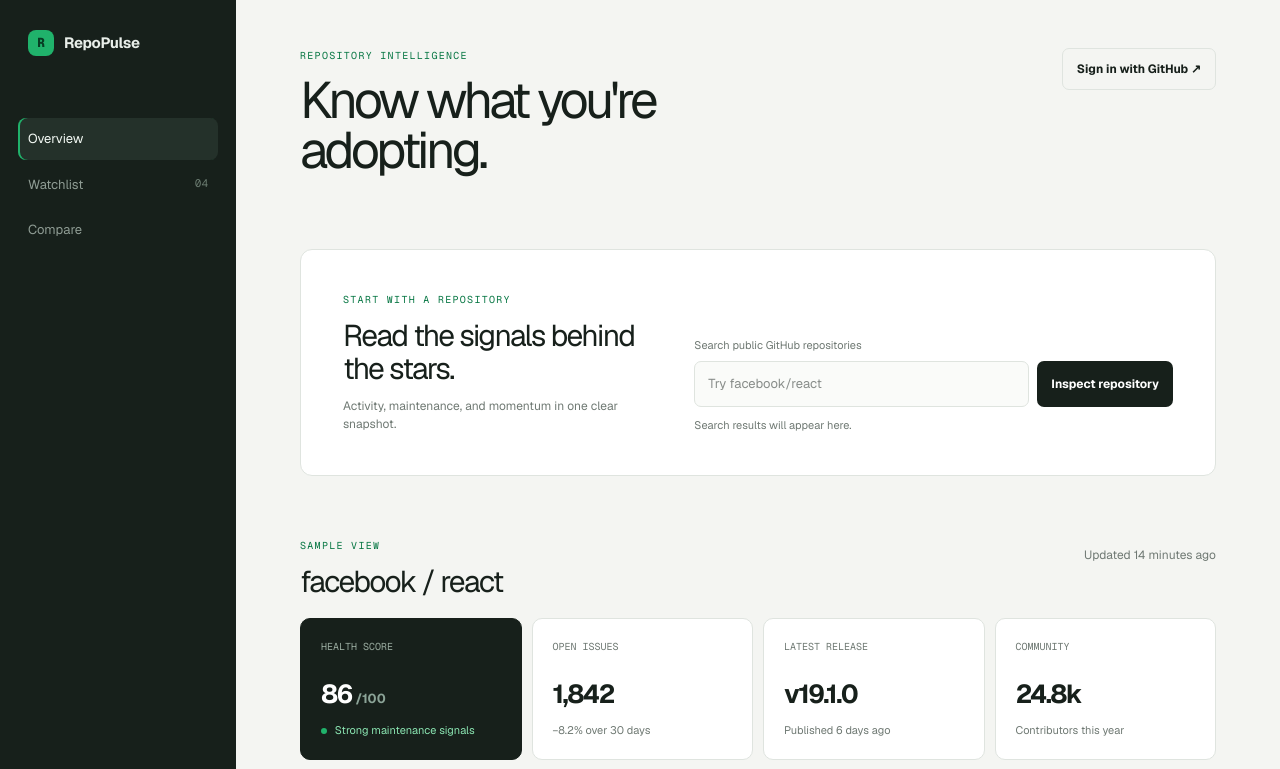
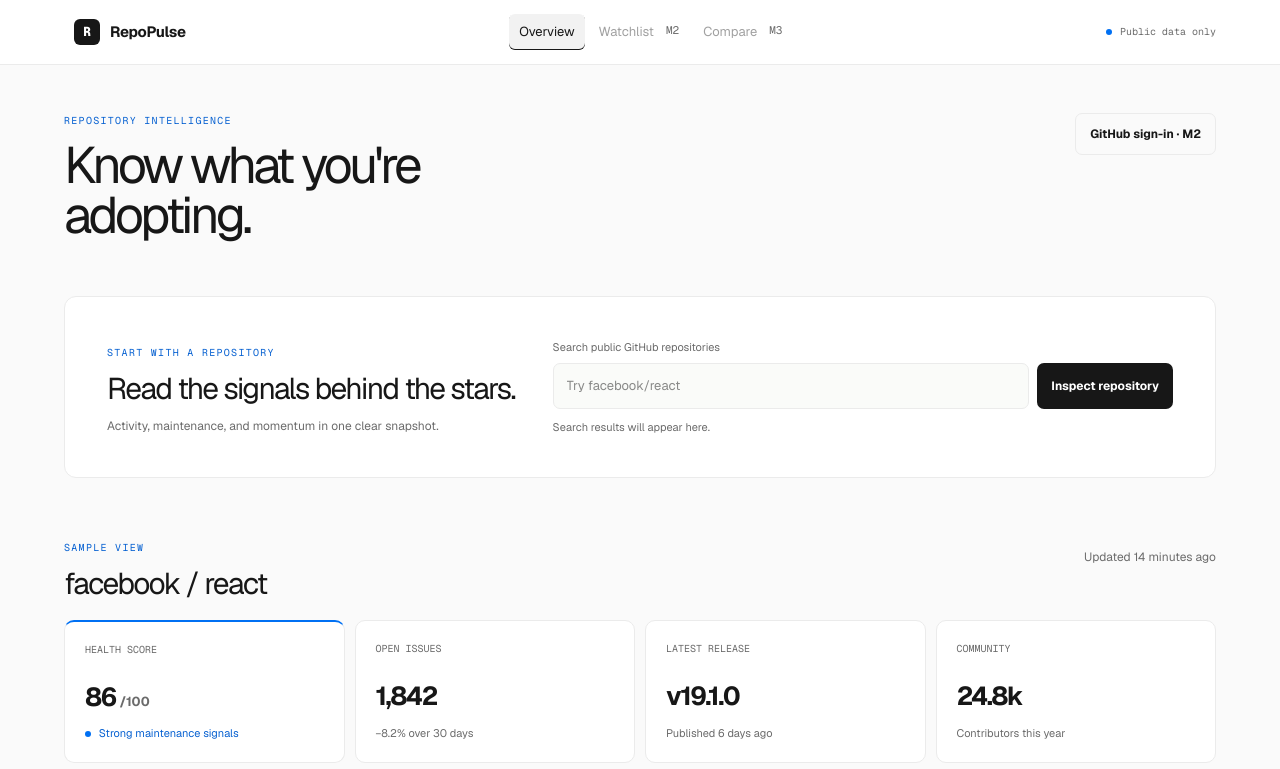
Before and after one commit to rishibalanagu0108/repopulse, a Next.js app: page / in a window 1280 px wide. Shown: the top 769 px of the page. Built offline with nearby package versions, Linux system fonts and the light colour scheme.

Commit message:
style: align UI with Vercel design system

```diff
--- a/src/app/globals.css
+++ b/src/app/globals.css
@@ -1,14 +1,15 @@
 @import "tailwindcss";
 
 :root {
-  --background: #f4f5f2;
-  --foreground: #17201b;
+  --background: #fafafa;
+  --foreground: #171717;
   --surface: #ffffff;
-  --muted: #6f7973;
-  --line: #dfe4df;
-  --accent: #20b26b;
-  --accent-dark: #087744;
-  --dark-surface: #17201b;
+  --muted: #6b6b6b;
+  --faint: #a1a1a1;
+  --line: #ebebeb;
+  --accent: #0070f3;
+  --accent-dark: #0761d1;
+  --dark-surface: #171717;
 }
 
 @theme inline {
@@ -26,17 +27,18 @@ body {
 
 * { box-sizing: border-box; }
 
-.app-frame { min-height: 100dvh; display: grid; grid-template-columns: 236px 1fr; }
-.rail { background: var(--dark-surface); color: #e8eee9; display: flex; flex-direction: column; padding: 30px 18px 24px; }
+.app-frame { min-height: 100dvh; }
+.rail { align-items: center; background: var(--surface); border-bottom: 1px solid var(--line); color: var(--foreground); display: flex; min-height: 64px; padding: 14px clamp(24px, 5vw, 76px); }
 .brand-lockup { display: flex; align-items: center; gap: 10px; font-size: 15px; font-weight: 650; letter-spacing: -0.02em; padding: 0 10px; }
-.brand-mark { display: grid; place-items: center; width: 26px; height: 26px; border-radius: 8px; background: var(--accent); color: #073c23; font-family: var(--font-geist-mono); font-size: 13px; font-weight: 800; }
-.rail-nav { display: grid; gap: 4px; margin-top: 62px; }
-.rail-link { color: #8f9c94; border-radius: 8px; display: flex; justify-content: space-between; padding: 11px 10px; font-size: 13px; text-decoration: none; transition: color 160ms, background 160ms; }
-.rail-link:hover, .rail-link.is-active { background: #24312a; color: #f4faf5; }
-.rail-link.is-active { box-shadow: inset 2px 0 0 var(--accent); }
-.rail-count { color: #6b7c71; font-family: var(--font-geist-mono); font-size: 11px; }
-.rail-footer { align-items: center; color: #7c8a81; display: flex; font-family: var(--font-geist-mono); font-size: 10px; gap: 8px; margin-top: auto; padding: 0 10px; }
-.status-dot { background: var(--accent); border-radius: 50%; box-shadow: 0 0 0 4px #234333; height: 6px; width: 6px; }
+.brand-mark { background: var(--dark-surface); border-radius: 6px; color: white; display: grid; font-family: var(--font-geist-mono); font-size: 13px; font-weight: 800; height: 26px; place-items: center; width: 26px; }
+.rail-nav { display: flex; gap: 4px; margin: 0 auto; }
+.rail-link { border-radius: 6px; color: var(--muted); display: flex; font-size: 13px; justify-content: space-between; padding: 8px 10px; text-decoration: none; transition: color 160ms, background 160ms; }
+.rail-link:hover, .rail-link.is-active { background: #f2f2f2; color: var(--foreground); }
+.rail-link.is-active { box-shadow: inset 0 -1px 0 var(--foreground); }
+.rail-link.is-planned { color: var(--faint); cursor: default; }
+.rail-count { color: var(--muted); font-family: var(--font-geist-mono); font-size: 11px; margin-left: 12px; }
+.rail-footer { align-items: center; color: var(--muted); display: flex; font-family: var(--font-geist-mono); font-size: 10px; gap: 8px; }
+.status-dot { background: var(--accent); border-radius: 50%; height: 6px; width: 6px; }
 .main-content { max-width: 1360px; padding: 48px clamp(24px, 5vw, 76px) 32px; width: 100%; }
 .topbar, .section-heading, .panel-heading { align-items: flex-start; display: flex; justify-content: space-between; gap: 24px; }
 .eyebrow { color: var(--accent-dark); font-family: var(--font-geist-mono); font-size: 10px; letter-spacing: .13em; margin: 0 0 12px; text-transform: uppercase; }
@@ -47,7 +49,7 @@ h3 { font-size: 14px; letter-spacing: -0.02em; margin-bottom: 0; }
 .profile-button, .primary-button { border: 0; border-radius: 7px; cursor: pointer; font: inherit; font-size: 12px; font-weight: 650; padding: 11px 14px; transition: transform 160ms, background 160ms; }
 .profile-button { background: transparent; border: 1px solid var(--line); color: var(--foreground); }
 .profile-button:hover, .primary-button:hover { transform: translateY(-1px); }
-.search-panel { align-items: end; background: var(--surface); border: 1px solid var(--line); border-radius: 12px; display: grid; gap: 32px; grid-template-columns: minmax(0, .8fr) minmax(320px, 1.2fr); margin-top: 74px; padding: clamp(24px, 4vw, 42px); }
+.search-panel { align-items: end; background: var(--surface); border: 1px solid var(--line); border-radius: 12px; display: grid; gap: 32px; grid-template-columns: minmax(0, .8fr) minmax(320px, 1.2fr); margin-top: 56px; padding: clamp(24px, 4vw, 42px); }
 .muted-copy, .freshness, .panel-meta, .metric-change { color: var(--muted); font-size: 12px; }
 .muted-copy { margin: 12px 0 0; }
 .search-form label { color: var(--muted); display: block; font-size: 11px; margin-bottom: 8px; }
@@ -70,14 +72,14 @@ h3 { font-size: 14px; letter-spacing: -0.02em; margin-bottom: 0; }
 .metric-grid { display: grid; gap: 10px; grid-template-columns: repeat(4, minmax(0, 1fr)); margin-top: 20px; }
 .metric-card, .panel { background: var(--surface); border: 1px solid var(--line); border-radius: 10px; }
 .metric-card { display: flex; flex-direction: column; min-height: 136px; padding: 20px; }
-.metric-card-score { background: var(--dark-surface); border-color: var(--dark-surface); color: white; }
+.metric-card-score { border-top: 2px solid var(--accent); }
 .metric-label { color: var(--muted); font-family: var(--font-geist-mono); font-size: 10px; text-transform: uppercase; }
-.metric-card-score .metric-label { color: #9aaca0; }
+.metric-card-score .metric-label { color: var(--muted); }
 .metric-card strong { font-size: 26px; letter-spacing: -0.06em; margin: 21px 0 8px; }
 .metric-card strong span { color: #718278; font-size: 13px; letter-spacing: 0; margin-left: 4px; }
-.metric-card-score strong span { color: #8ba397; }
+.metric-card-score strong span { color: var(--muted); }
 .metric-change, .score-note { font-size: 11px; margin-top: auto; }
-.score-note { color: #8be5b2; }
+.score-note { color: var(--accent-dark); }
 .score-note i { background: var(--accent); border-radius: 50%; display: inline-block; height: 6px; margin-right: 5px; width: 6px; }
 .detail-grid { display: grid; gap: 10px; grid-template-columns: 1.05fr .95fr; margin-top: 10px; }
 .panel { padding: 22px; }
@@ -104,10 +106,9 @@ h3 { font-size: 14px; letter-spacing: -0.02em; margin-bottom: 0; }
 .repository-grid { display: grid; gap: 10px; grid-template-columns: repeat(2, minmax(0, 1fr)); margin-top: 12px; }
 .repository-grid .panel { min-height: 206px; }
 .repository-grid h2 { font-size: 17px; }
-.repository-score { background: var(--dark-surface); border-color: var(--dark-surface); color: white; }
-.repository-score .eyebrow { color: #86dba9; }.repository-score strong { display: block; font-size: 30px; letter-spacing: -.06em; margin: 28px 0 14px; }.repository-score p:not(.eyebrow) { color: #a1b0a6; font-size: 12px; line-height: 1.6; max-width: 42ch; }.repository-score .freshness { color: #82948a; display: block; font-family: var(--font-geist-mono); font-size: 10px; margin-top: 20px; }
+.repository-score { border-top: 2px solid var(--accent); }.repository-score .eyebrow { color: var(--accent-dark); }.repository-score strong { display: block; font-size: 30px; letter-spacing: -.06em; margin: 28px 0 14px; }.repository-score p:not(.eyebrow) { color: var(--muted); font-size: 12px; line-height: 1.6; max-width: 42ch; }.repository-score .freshness { color: var(--muted); display: block; font-family: var(--font-geist-mono); font-size: 10px; margin-top: 20px; }
 .signal-list { margin-top: 12px; }.signal-list > div { border-top: 1px solid var(--line); display: flex; justify-content: space-between; padding: 12px 0; }.signal-list span { color: var(--muted); font-size: 12px; }.signal-list strong { font-family: var(--font-geist-mono); font-size: 11px; }
 .error-panel { background: var(--surface); border: 1px solid var(--line); border-radius: 10px; margin-top: 100px; max-width: 650px; padding: 38px; }.error-panel h1 { font-size: 34px; }.error-panel > p:not(.eyebrow) { color: var(--muted); font-size: 13px; margin: 18px 0 26px; }.error-panel .primary-button { display: inline-block; text-decoration: none; }
 .loading-block { display: grid; gap: 12px; margin-top: 120px; }.loading-block span { animation: pulse 1.3s ease-in-out infinite; background: #e2e8e2; border-radius: 6px; display: block; height: 42px; }.loading-block span:nth-child(1) { height: 92px; width: 48%; }.loading-block span:nth-child(2) { width: 80%; }.loading-block span:nth-child(3) { width: 64%; }.loading-block span:nth-child(4) { width: 72%; } @keyframes pulse { 50% { opacity: .45; } }
-@media (max-width: 900px) { .app-frame { grid-template-columns: 1fr; }.rail { flex-direction: row; align-items: center; padding: 16px 20px; }.rail-nav { display: flex; margin: 0 0 0 auto; }.rail-footer { display: none; }.main-content { padding-top: 38px; }.search-panel, .detail-grid { grid-template-columns: 1fr; }.metric-grid { grid-template-columns: repeat(2, minmax(0, 1fr)); } }
+@media (max-width: 900px) { .rail { padding: 14px 20px; }.main-content { padding-top: 38px; }.search-panel, .detail-grid { grid-template-columns: 1fr; }.metric-grid { grid-template-columns: repeat(2, minmax(0, 1fr)); } }
 @media (max-width: 560px) { .rail-nav { display: none; }.topbar { align-items: flex-start; flex-direction: column; }.profile-button { width: 100%; }.search-panel { margin-top: 46px; }.search-row { flex-direction: column; }.primary-button { width: 100%; }.metric-grid { grid-template-columns: 1fr 1fr; }.metric-card { min-height: 120px; padding: 15px; }.score-row { gap: 8px; grid-template-columns: 110px 25px 1fr; }.page-footer { flex-direction: column; gap: 8px; }.repository-header { align-items: flex-start; flex-direction: column; }.repository-header .profile-button { width: auto; }.repository-grid { grid-template-columns: 1fr; }.repository-page { padding-top: 32px; }.back-link { margin-bottom: 42px; } }
--- a/src/app/page.tsx
+++ b/src/app/page.tsx
@@ -12,12 +12,12 @@ export default function Home() {
           <a className="rail-link is-active" href="#overview">
             Overview
           </a>
-          <a className="rail-link" href="#watchlist">
-            Watchlist <span className="rail-count">04</span>
-          </a>
-          <a className="rail-link" href="#compare">
-            Compare
-          </a>
+          <span className="rail-link is-planned">
+            Watchlist <span className="rail-count">M2</span>
+          </span>
+          <span className="rail-link is-planned">
+            Compare <span className="rail-count">M3</span>
+          </span>
         </nav>
         <div className="rail-footer">
           <span className="status-dot" aria-hidden="true" />
@@ -31,9 +31,7 @@ export default function Home() {
             <p className="eyebrow">Repository intelligence</p>
             <h1>Know what you&apos;re adopting.</h1>
           </div>
-          <button className="profile-button" type="button">
-            Sign in with GitHub <span aria-hidden="true">↗</span>
-          </button>
+          <span className="profile-button is-planned">GitHub sign-in · M2</span>
         </header>
 
         <section className="search-panel" aria-labelledby="search-heading">
```
Also changed, not shown: 1 other file (tests, documents, lock files or other folders).
